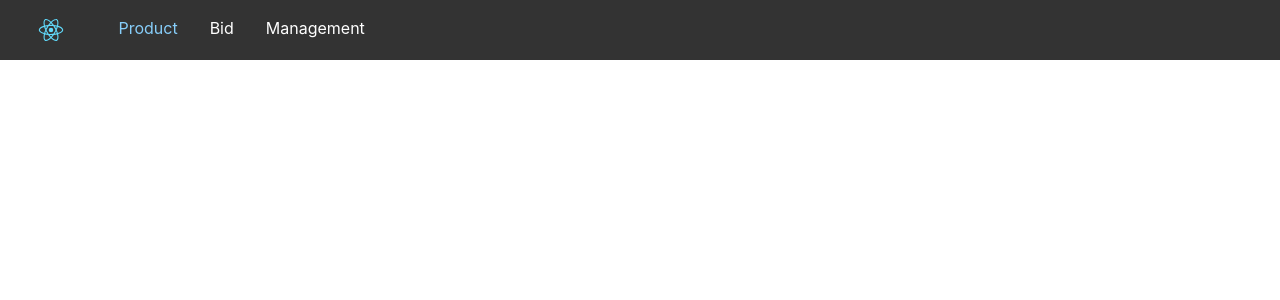
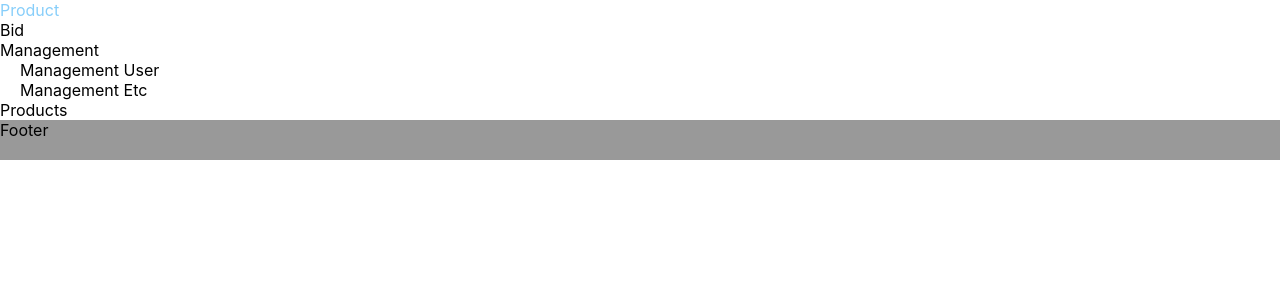
Before and after one commit to justinaus/wh-react, a React (Create React App) app: page /products in a window 1280 px wide. Shown: the top 300 px of the page. Built offline with nearby package versions, Linux system fonts and the light colour scheme.

Commit message:
Remove styles

```diff
--- a/src/App.css
+++ b/src/App.css
@@ -9,9 +9,6 @@
 ul {
   margin: 0;
   padding: 0;
-}
-
-ul {
   list-style: none;
 }
 
--- a/src/components/layout/content/Content.module.css
+++ b/src/components/layout/content/Content.module.css
@@ -1,5 +1,5 @@
 .wrapper {
   /* padding: 60px 0 40px;
   min-height: 100%; */
-  flex: 1;
+  /* flex: 1; */
 }
--- a/src/components/layout/header/Header.module.css
+++ /dev/null
@@ -1,9 +0,0 @@
-.wrapper {
-  position: fixed;
-  left: 0;
-  right: 0;
-  background-color: #333333;
-  height: 60px;
-  display: flex;
-  align-items: center;
-}
--- a/src/components/layout/header/Header.tsx
+++ b/src/components/layout/header/Header.tsx
@@ -1,12 +1,10 @@
 import React, { Component } from 'react';
 import NavBar from './NavBar';
-
-import styles from './Header.module.css';
 
 export default class Header extends Component {
   render() {
     return (
-      <header className={styles.wrapper}>
+      <header>
         <NavBar />
       </header>
     );
--- a/src/components/layout/header/NavBar.module.css
+++ /dev/null
@@ -1,10 +0,0 @@
-.wrapper {
-  /* background-color: #333333; */
-  /* display: flex;
-  align-items: center; */
-}
-
-.logo {
-  height: 30px;
-  margin: 10px 30px;
-}
--- a/src/components/layout/header/NavBar.tsx
+++ b/src/components/layout/header/NavBar.tsx
@@ -1,56 +1,25 @@
 import React, { Component } from 'react';
 import { connect } from 'react-redux';
-import { NavLink, RouteComponentProps } from 'react-router-dom';
 import { menuData } from '../../../constants/menuData';
-import IMenuItemData from '../../../constants/IMenuItemData';
 import { MenuState } from '../../../store/menu/types';
 import { AppState } from '../../../store';
 import NavItem from './NavItem';
-import SubMenu from './SubMenu';
-import styles from './NavBar.module.css';
-import logo from '../../../assets/logo.svg';
-import { MenuId } from '../../../enums/MenuId';
 
 interface IProps {
   menu: MenuState;
 }
-interface IState {
-  selectedSubMenuDatas: IMenuItemData[] | null;
-  overedSubMenuDatas: IMenuItemData[] | null;
-}
 
-class NavBar extends Component<IProps, IState> {
-  constructor(props: any) {
-    super(props);
+class NavBar extends Component<IProps> {
+  getNavItems = () => {
+    const { selectedMenuId0, selectedMenuId1 } = this.props.menu;
 
-    const { selectedMenuId0 } = this.props.menu;
-    const arrSub = selectedMenuId0 ? this.getSubMenus(selectedMenuId0) : null;
-    this.state = {
-      selectedSubMenuDatas: arrSub,
-      overedSubMenuDatas: null,
-    };
-  }
-
-  onMouseOverLink = (item: IMenuItemData) => {
-    if (!item.arrSub) return;
-
-    this.setState({ overedSubMenuDatas: item.arrSub });
-  };
-
-  onMouseOutLink = (item: IMenuItemData) => {
-    this.setState({ overedSubMenuDatas: null });
-  };
-
-  getNavItems = () => {
     return menuData.map(item => {
       return (
         <NavItem
           key={item.id}
-          link={item.link}
-          text={item.text}
-          isSelected={item.id === this.props.menu.selectedMenuId0}
-          onMouseOver={() => this.onMouseOverLink(item)}
-          onMouseOut={() => this.onMouseOutLink(item)}
+          itemData={item}
+          isSelected={item.id === selectedMenuId0}
+          subSelectedId={selectedMenuId1}
         >
           {item.text}
         </NavItem>
@@ -58,39 +27,10 @@ class NavBar extends Component<IProps, IState> {
     });
   };
 
-  getSubMenus = (selectedMenuId0: MenuId): IMenuItemData[] | null => {
-    const selectedMenu0Data = menuData.find(
-      item => item.id === selectedMenuId0
-    );
-
-    if (!selectedMenu0Data) return null;
-
-    const { arrSub } = selectedMenu0Data;
-
-    return arrSub || null;
-  };
-
   render() {
     const navItems = this.getNavItems();
 
-    const { selectedMenuId1 } = this.props.menu;
-    const { selectedSubMenuDatas, overedSubMenuDatas } = this.state;
-
-    const subMenus = selectedSubMenuDatas || overedSubMenuDatas || null;
-
-    return (
-      <div className={styles.wrapper}>
-        <NavLink to="/">
-          <img src={logo} className={styles.logo} alt="logo" />
-        </NavLink>
-
-        {navItems}
-
-        {subMenus && (
-          <SubMenu arrSub={subMenus} selectedId={selectedMenuId1!} />
-        )}
-      </div>
-    );
+    return <ul>{navItems}</ul>;
   }
 }
 
--- a/src/components/layout/header/NavItem.module.css
+++ b/src/components/layout/header/NavItem.module.css
@@ -1,12 +1,12 @@
-.wrapper {
-  padding: 1rem 1rem;
-  color: #ffffff;
-}
-
-a {
+.a {
+  color: inherit;
   text-decoration: none;
 }
 
 .selected {
   color: #87cefa;
 }
+
+.ul {
+  padding-left: 20px;
+}
--- a/src/components/layout/header/NavItem.tsx
+++ b/src/components/layout/header/NavItem.tsx
@@ -1,36 +1,52 @@
 import React, { Component } from 'react';
 import { NavLink } from 'react-router-dom';
-
 import styles from './NavItem.module.css';
 import classNames from 'classnames/bind';
+import IMenuItemData from '../../../constants/IMenuItemData';
+import { MenuId } from '../../../enums/MenuId';
+
 const cx = classNames.bind(styles);
 
 interface IProps {
-  link: string;
-  text: string;
+  itemData: IMenuItemData;
   isSelected: boolean;
-  onMouseOver: () => void;
-  onMouseOut: () => void;
+  subSelectedId?: MenuId | null;
 }
 
 export default class NavItem extends Component<IProps> {
+  subItems = (arrSub: IMenuItemData[]) => {
+    const { subSelectedId } = this.props;
+
+    return (
+      <ul className={styles.ul}>
+        {arrSub.map(item => {
+          return (
+            <NavItem
+              key={item.id}
+              itemData={item}
+              isSelected={subSelectedId === item.id}
+            />
+          );
+        })}
+      </ul>
+    );
+  };
+
   render() {
-    const { link, text, isSelected, onMouseOver, onMouseOut } = this.props;
+    const { itemData, isSelected } = this.props;
 
     const className = cx({
-      wrapper: true,
+      a: true,
       selected: isSelected,
     });
 
     return (
-      <NavLink
-        className={className}
-        to={link}
-        onMouseOver={onMouseOver}
-        onMouseOut={onMouseOut}
-      >
-        {text}
-      </NavLink>
+      <li>
+        <NavLink className={className} to={itemData.link}>
+          {itemData.text}
+        </NavLink>
+        {itemData.arrSub && this.subItems(itemData.arrSub)}
+      </li>
     );
   }
 }
--- a/src/components/layout/header/SubMenu.module.css
+++ /dev/null
@@ -1,21 +0,0 @@
-.wrapper {
-  background-color: #fff8dc;
-  display: flex;
-  flex-direction: row;
-  margin: 0;
-  padding-left: 1rem;
-}
-
-.item {
-  color: #343a40;
-  padding: 0.5rem 1rem;
-  font-size: 0.8rem;
-}
-
-.selected {
-  color: #007bff;
-}
-
-/* :global(.navbar-dark > .navbar-nav > .nav-link).selected {
-  color: #007bff;
-} */
--- a/src/components/layout/header/SubMenu.tsx
+++ /dev/null
@@ -1,40 +0,0 @@
-import React, { Component } from 'react';
-import styles from './SubMenu.module.css';
-import { NavLink } from 'react-router-dom';
-import IMenuItemData from '../../../constants/IMenuItemData';
-import { MenuId } from '../../../enums/MenuId';
-import classNames from 'classnames/bind';
-
-const cx = classNames.bind(styles);
-
-interface IProps {
-  arrSub: IMenuItemData[];
-  selectedId: MenuId;
-}
-
-export default class SubMenu extends Component<IProps> {
-  getItems = () => {
-    const { arrSub, selectedId } = this.props;
-
-    return arrSub.map(item => {
-      const className = cx({
-        item,
-        selected: item.id === selectedId,
-      });
-
-      return (
-        <li key={item.id}>
-          <NavLink className={className} to={item.link}>
-            {item.text}
-          </NavLink>
-        </li>
-      );
-    });
-  };
-
-  render() {
-    const items = this.getItems();
-
-    return <ul className={styles.wrapper}>{items}</ul>;
-  }
-}
```
